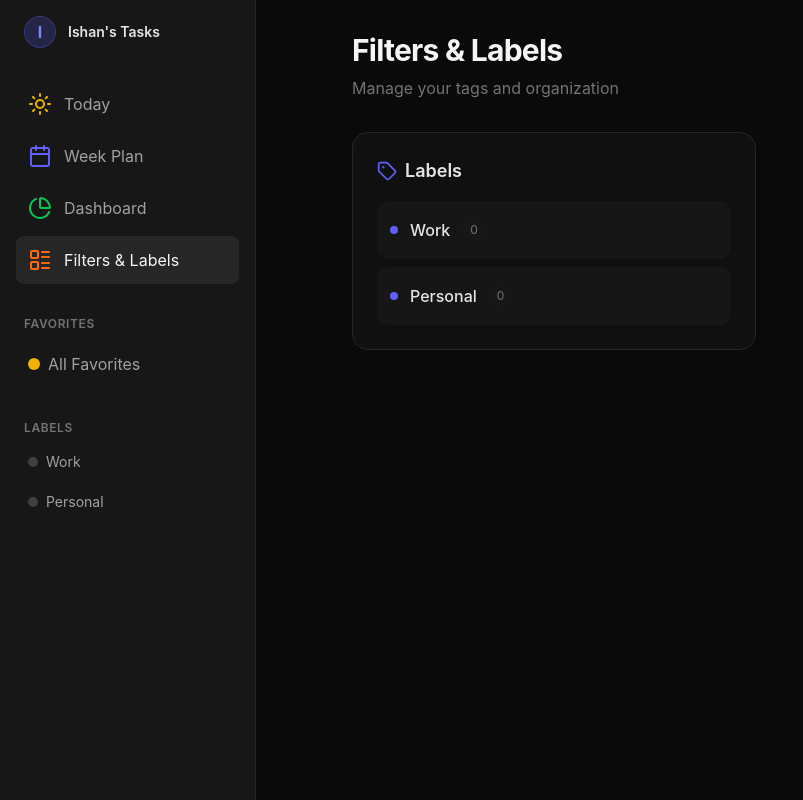
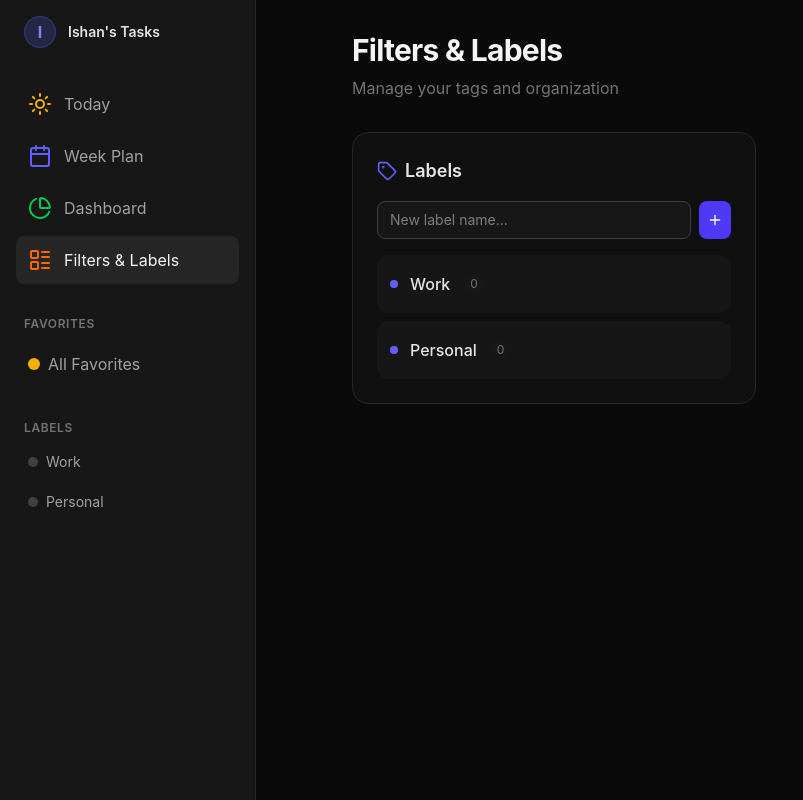
Before and after one commit to RADXIshan/weekList, a React (Vite) app in the folder frontend/: page / in a window 1280 px wide. Both pictures are taken after a click on the button "Filters & Labels". Shown: the whole page, without its empty margins (0-803 px from the left). Built offline with nearby package versions, Linux system fonts and the light colour scheme.

Commit message:
Implement task priorities, label filtering, and sorting options for improved task management.

```diff
--- a/frontend/index.html
+++ b/frontend/index.html
@@ -4,7 +4,7 @@
     <meta charset="UTF-8" />
     <link rel="icon" type="image/svg+xml" href="/logo.png" />
     <meta name="viewport" content="width=device-width, initial-scale=1.0" />
-    <title>frontend</title>
+    <title>weekList</title>
   </head>
   <body>
     <div id="root"></div>
--- a/frontend/src/components/Dashboard.tsx
+++ b/frontend/src/components/Dashboard.tsx
@@ -1,4 +1,3 @@
-import React from 'react';
 import { useApp } from '../context/AppContext';
 import {
   BarChart,
@@ -12,9 +11,8 @@ import {
   Area
 } from 'recharts';
 import { CheckCircle2, Trophy, Flame, PieChart, Trash2, Calendar, TrendingUp } from 'lucide-react';
-import { format } from 'date-fns';
 
-const StatCard = ({ title, value, icon: Icon, color }: { title: string, value: string | number, icon: any, color: string }) => (
+const StatCard = ({ title, value, icon: Icon, color }: { title: string, value: string | number, icon: React.ElementType, color: string }) => (
   <div className="bg-neutral-900 border border-neutral-800 p-6 rounded-2xl flex items-center gap-4">
     <div className={`w-12 h-12 rounded-xl ${color} bg-opacity-20 flex items-center justify-center`}>
       <Icon className={`w-6 h-6 ${color.replace('bg-', 'text-')}`} />
--- a/frontend/src/components/DayView.tsx
+++ b/frontend/src/components/DayView.tsx
@@ -1,5 +1,5 @@
 import React, { useState } from 'react';
-import { Plus, MoreHorizontal, Repeat, Tag } from 'lucide-react';
+import { Plus, MoreHorizontal, Repeat, Tag, Flag, Check } from 'lucide-react';
 import { useApp } from '../context/AppContext';
 import TaskItem from './TaskItem';
 import { format, isToday, isTomorrow } from 'date-fns';
@@ -15,9 +15,19 @@ const DayView = () => {
   const [showCompleted, setShowCompleted] = useState(true);
   const [selectedLabel, setSelectedLabel] = useState<string | null>(null);
   const [isLabelOpen, setIsLabelOpen] = useState(false);
+  const [newTaskPriority, setNewTaskPriority] = useState<1 | 2 | 3 | 4>(4);
+  const [sortBy, setSortBy] = useState<'manual' | 'priority' | 'alpha'>('manual');
 
   const allTasks = getTasksForDate(selectedDate);
-  const tasks = showCompleted ? allTasks : allTasks.filter(t => !t.completed);
+  const filteredByLabel = selectedLabel ? allTasks.filter(t => t.labels?.includes(selectedLabel)) : allTasks;
+  const filteredByCompletion = showCompleted ? filteredByLabel : filteredByLabel.filter(t => !t.completed);
+
+  const tasks = [...filteredByCompletion].sort((a, b) => {
+      if (sortBy === 'priority') return (a.priority || 4) - (b.priority || 4);
+      if (sortBy === 'alpha') return a.title.localeCompare(b.title);
+      return a.order - b.order;
+  });
+
   const progress = dailProgress(selectedDate);
 
   const sensors = useSensors(
@@ -30,7 +40,7 @@ const DayView = () => {
   const handleDragEnd = (event: DragEndEvent) => {
     const { active, over } = event;
 
-    if (active.id !== over?.id) {
+    if (active.id !== over?.id && sortBy === 'manual') {
       reorderTasks(active.id as string, over?.id as string);
     }
   };
@@ -57,7 +67,7 @@ const DayView = () => {
       // But I don't have the ID.
 
       // Proper fix: Update addTask signature.
-      addTask(newTaskTitle, format(selectedDate, 'yyyy-MM-dd'), rule, selectedLabel ? [selectedLabel] : []);
+      addTask(newTaskTitle, format(selectedDate, 'yyyy-MM-dd'), rule, selectedLabel ? [selectedLabel] : [], newTaskPriority);
 
       setNewTaskTitle('');
       setIsRecurringMode(false);
@@ -91,15 +101,51 @@ const DayView = () => {
                 {/* Dropdown Menu */}
                 <div className="absolute right-0 top-full mt-2 w-48 bg-neutral-900 border border-neutral-800 rounded-xl shadow-2xl opacity-0 invisible group-hover:opacity-100 group-hover:visible transition-all duration-200 z-50 overflow-hidden transform origin-top-right">
                     <div className="p-1">
-                        <button className="w-full text-left px-3 py-2 rounded-lg text-sm text-neutral-400 hover:bg-neutral-800 hover:text-neutral-200 flex items-center gap-2">
-                             <span>Sort by Date</span>
+                        <div className="px-3 py-2 text-xs font-semibold text-neutral-500 uppercase tracking-wider">Sort By</div>
+                        <button
+                             onClick={() => setSortBy('manual')}
+                             className={`w-full text-left px-3 py-2 rounded-lg text-sm flex items-center gap-2 ${sortBy === 'manual' ? 'text-indigo-400 bg-indigo-500/10' : 'text-neutral-400 hover:bg-neutral-800'}`}
+                        >
+                             <span>Manual (Drag)</span>
                         </button>
+                        <button
+                             onClick={() => setSortBy('priority')}
+                             className={`w-full text-left px-3 py-2 rounded-lg text-sm flex items-center gap-2 ${sortBy === 'priority' ? 'text-indigo-400 bg-indigo-500/10' : 'text-neutral-400 hover:bg-neutral-800'}`}
+                        >
+                             <span>Priority</span>
+                        </button>
+                        <button
+                             onClick={() => setSortBy('alpha')}
+                             className={`w-full text-left px-3 py-2 rounded-lg text-sm flex items-center gap-2 ${sortBy === 'alpha' ? 'text-indigo-400 bg-indigo-500/10' : 'text-neutral-400 hover:bg-neutral-800'}`}
+                        >
+                             <span>Name</span>
+                        </button>
+                        <div className="h-px bg-neutral-800 my-1" />
                          <button
                             onClick={() => setShowCompleted(!showCompleted)}
                             className="w-full text-left px-3 py-2 rounded-lg text-sm text-neutral-400 hover:bg-neutral-800 hover:text-neutral-200 flex items-center gap-2"
                          >
                              <span>{showCompleted ? "Hide Completed" : "Show Completed"}</span>
                         </button>
+
+                        <div className="h-px bg-neutral-800 my-1" />
+                        <div className="px-3 py-2 text-xs font-semibold text-neutral-500 uppercase tracking-wider">Filter Label</div>
+                        <button
+                            onClick={() => setSelectedLabel(null)}
+                            className={`w-full text-left px-3 py-2 rounded-lg text-sm flex items-center gap-2 ${!selectedLabel ? 'text-indigo-400 bg-indigo-500/10' : 'text-neutral-400 hover:bg-neutral-800'}`}
+                        >
+                            <span>All Tasks</span>
+                        </button>
+                        {labels.map(l => (
+                             <button
+                                key={l}
+                                onClick={() => setSelectedLabel(l)}
+                                className={`w-full text-left px-3 py-2 rounded-lg text-sm flex items-center gap-2 ${selectedLabel === l ? 'text-indigo-400 bg-indigo-500/10' : 'text-neutral-400 hover:bg-neutral-800'}`}
+                            >
+                                {selectedLabel === l && <Check className="w-3 h-3" />}
+                                <span className="truncate">{l}</span>
+                            </button>
+                        ))}
                     </div>
                 </div>
             </div>
@@ -230,6 +276,20 @@ const DayView = () => {
                   >
                      <Repeat className="w-5 h-5" />
                   </button>
+
+                   <button
+                     type="button"
+                     onClick={() => setNewTaskPriority(prev => prev === 1 ? 4 : (prev - 1) as 1|2|3|4)}
+                     className={`p-2 rounded-md transition-all ${
+                         newTaskPriority === 1 ? 'text-red-500 bg-red-500/10' :
+                         newTaskPriority === 2 ? 'text-orange-500 bg-orange-500/10' :
+                         newTaskPriority === 3 ? 'text-blue-500 bg-blue-500/10' :
+                         'hover:bg-neutral-800 text-neutral-500'
+                     }`}
+                     title={`Priority ${newTaskPriority === 4 ? 'None' : newTaskPriority}`}
+                  >
+                     <Flag className={`w-5 h-5 ${newTaskPriority !== 4 ? 'fill-current' : ''}`} />
+                  </button>
               </div>
           </form>
       </div>
--- a/frontend/src/components/FiltersAndLabels.tsx
+++ b/frontend/src/components/FiltersAndLabels.tsx
@@ -1,10 +1,10 @@
-import React, { useState } from 'react';
+import { useState } from 'react';
 import { useApp } from '../context/AppContext';
-import { Tag, Trash2, Edit2, Check, X } from 'lucide-react';
+import { Tag, Trash2, Edit2, Check, X, Plus } from 'lucide-react';
 
 
 const FiltersAndLabels = () => {
-  const { labels, tasks, deleteLabel, renameLabel, setFilterType, setActiveLabel, setViewMode } = useApp();
+  const { labels, tasks, deleteLabel, renameLabel, setFilterType, setActiveLabel, setViewMode, createLabel } = useApp();
   const [editingLabel, setEditingLabel] = useState<string | null>(null);
   const [editName, setEditName] = useState('');
 
@@ -43,6 +43,32 @@ const FiltersAndLabels = () => {
                 <Tag className="w-5 h-5 text-indigo-500" />
                 Labels
             </h3>
+
+            <form
+                onSubmit={(e) => {
+                    e.preventDefault();
+                    const form = e.target as HTMLFormElement;
+                    const input = form.elements.namedItem('newLabel') as HTMLInputElement;
+                    if (input.value.trim()) {
+                        createLabel(input.value.trim());
+                        input.value = '';
+                    }
+                }}
+                className="mb-4 flex gap-2"
+            >
+                <input
+                    name="newLabel"
+                    type="text"
+                    placeholder="New label name..."
+                    className="flex-1 bg-neutral-900 border border-neutral-700 rounded-lg px-3 py-2 text-sm text-neutral-200 outline-none focus:border-indigo-500 transition-colors"
+                />
+                <button
+                    type="submit"
+                    className="bg-indigo-600 hover:bg-indigo-500 text-white p-2 rounded-lg transition-colors"
+                >
+                    <Plus className="w-4 h-4" />
+                </button>
+            </form>
 
             <div className="space-y-2">
                 {labels.length === 0 ? (
--- a/frontend/src/components/WeekView.tsx
+++ b/frontend/src/components/WeekView.tsx
@@ -1,11 +1,8 @@
 import React, { useState } from 'react';
-import { addDays, format, isToday, isTomorrow, startOfWeek } from 'date-fns';
+import { addDays, format, isToday } from 'date-fns';
 import { useApp } from '../context/AppContext';
 import TaskItem from './TaskItem';
 import { Plus, LayoutGrid, List } from 'lucide-react';
-import { cn } from '../lib/utils';
-import { DndContext, closestCorners } from '@dnd-kit/core';
-import { SortableContext, verticalListSortingStrategy } from '@dnd-kit/sortable';
 
 const WeekView = () => {
   const { getTasksForDate, toggleTask, deleteTask, addTask } = useApp();
--- a/frontend/src/context/AppContext.tsx
+++ b/frontend/src/context/AppContext.tsx
@@ -14,7 +14,7 @@ interface AppContextType {
   activeLabel: string | null;
   setActiveLabel: (label: string | null) => void;
 
-  addTask: (title: string, date: string, recurringRule?: RecurringRule, initialLabels?: string[]) => void;
+  addTask: (title: string, date: string, recurringRule?: RecurringRule, initialLabels?: string[], priority?: 1 | 2 | 3 | 4) => void;
   toggleTask: (taskId: string) => void;
   deleteTask: (taskId: string) => void;
   reorderTasks: (activeId: string, overId: string) => void;
@@ -57,24 +57,25 @@ const getNextDate = (currentDate: string, rule: RecurringRule): string => {
 export const AppProvider: React.FC<{ children: React.ReactNode }> = ({ children }) => {
   const [tasks, setTasks] = useState<Task[]>(() => {
     const stored = localStorage.getItem(STORAGE_KEY);
+    let initial: Task[] = [];
     if (stored) {
       try {
-        return JSON.parse(stored);
+        initial = JSON.parse(stored);
       } catch (e) {
         console.error("Failed to parse tasks", e);
       }
     }
-    return [];
+    // Sanitize tasks to ensure compatibility
+    return initial.map(t => ({
+      ...t,
+      labels: t.labels || [],
+      isFavorite: t.isFavorite || false,
+      priority: t.priority || 4
+    }));
   });
 
-  // Sanitize tasks to ensure compatibility
-  useEffect(() => {
-    setTasks(prev => prev.map(t => ({
-      ...t,
-      labels: t.labels || [],
-      isFavorite: t.isFavorite || false
-    })));
-  }, []);
+
+
 
   const [labels, setLabels] = useState<string[]>(() => {
     const stored = localStorage.getItem('todoist-labels');
@@ -95,7 +96,7 @@ export const AppProvider: React.FC<{ children: React.ReactNode }> = ({ children
      localStorage.setItem(STORAGE_KEY, JSON.stringify(tasks));
   }, [tasks]);
 
-  const addTask = (title: string, date: string, recurringRule?: RecurringRule, initialLabels?: string[]) => {
+  const addTask = (title: string, date: string, recurringRule?: RecurringRule, initialLabels?: string[], priority: 1 | 2 | 3 | 4 = 4) => {
     if (!title.trim()) return;
 
     // Determine order: last in list for that date
@@ -112,7 +113,8 @@ export const AppProvider: React.FC<{ children: React.ReactNode }> = ({ children
       order: tasks.length,
       isRecurring: !!recurringRule,
       recurringRule,
-      labels: initialLabels || []
+      labels: initialLabels || [],
+      priority
     };
 
     setTasks(prev => [...prev, newTask]);
--- a/frontend/src/types.ts
+++ b/frontend/src/types.ts
@@ -23,6 +23,7 @@ export interface Task {
   // Organization
   labels?: string[];
   isFavorite?: boolean;
+  priority?: 1 | 2 | 3 | 4; // 1 = High, 4 = None/Low
 }
 
 export interface DayData {
```
Also changed, not shown: frontend/src/components/TaskItem.tsx (+6 -1 lines).
